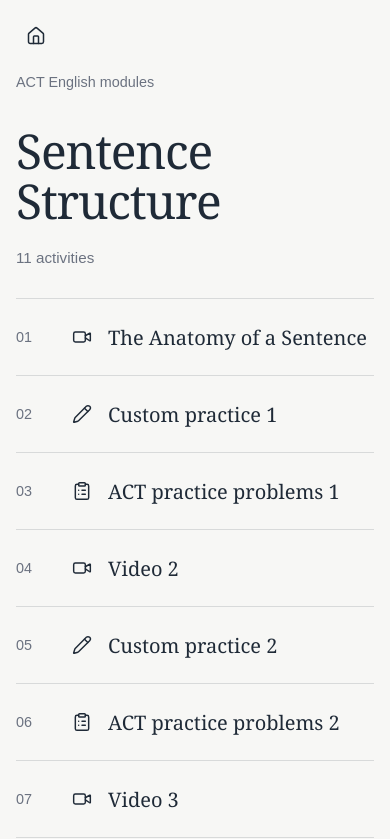
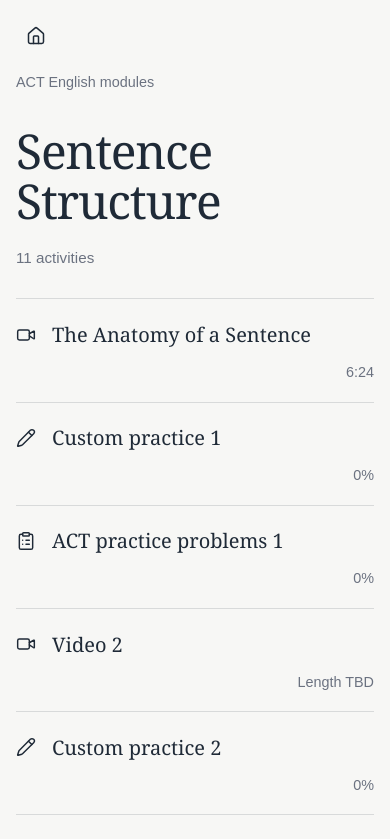
Before and after one commit to matt-mcwilliams/act-software-course, a Next.js app: page /courses/act-english/modules/english-module-1 in a window 390 px wide. Shown: the top 839 px of the page. Built offline with nearby package versions, Linux system fonts and the light colour scheme.

Commit message:
Show activity durations and practice percentages

```diff
--- a/src/app/courses/[courseId]/modules/[moduleId]/page.tsx
+++ b/src/app/courses/[courseId]/modules/[moduleId]/page.tsx
@@ -49,21 +49,24 @@
 }) {
   const activityType = activityTypes[atom.type];
   const ActivityIcon = activityType.icon;
+  const helper = atom.type === "video"
+    ? atom.durationSeconds === undefined
+      ? "Length TBD"
+      : `${Math.floor(atom.durationSeconds / 60)}:${String(atom.durationSeconds % 60).padStart(2, "0")}`
+    : `${atom.masteryPercent ?? 0}%`;
   const entry = (
     <>
-      <span className="atom-position" aria-hidden="true">
-        {String(atom.order).padStart(2, "0")}
-      </span>
       <span className="atom-type" role="img" aria-label={activityType.label} title={activityType.label}>
         <ActivityIcon aria-hidden="true" size={20} strokeWidth={1.75} />
       </span>
       <span className="atom-title">{atom.title}</span>
+      <span className="atom-helper">{helper}</span>
     </>
   );
   const rowClassName = `atom-row${atom.type === "mastery-check" ? " atom-row--mastery" : ""}`;
 
   return (
-    <li className={rowClassName} value={atom.order}>
+    <li className={rowClassName}>
       {atom.availability === "published" ? (
         <Link
           className="atom-link atom-row-content"
--- a/src/app/globals.css
+++ b/src/app/globals.css
@@ -330,8 +330,7 @@
   border-bottom: 1px solid var(--color-border-subtle);
 }
 
-.module-number,
-.atom-position {
+.module-number {
   color: var(--color-muted);
   font-family: var(--font-ui);
   font-size: 0.9rem;
@@ -365,7 +364,7 @@
 
 .atom-row-content {
   display: grid;
-  grid-template-columns: 3.25rem 1.25rem minmax(0, 1fr);
+  grid-template-columns: 1.25rem minmax(0, 1fr) auto;
   align-items: center;
   gap: var(--space-6);
   min-height: 4.75rem;
@@ -382,6 +381,13 @@
 .atom-title {
   font-size: clamp(1.25rem, 2vw, 1.45rem);
   line-height: 1.35;
+}
+
+.atom-helper {
+  color: var(--color-muted);
+  font-family: var(--font-ui);
+  font-size: 0.9rem;
+  white-space: nowrap;
 }
 
 .atom-row--mastery .atom-title {
@@ -439,8 +445,13 @@
   }
 
   .atom-row-content {
-    grid-template-columns: 2.5rem 1.25rem minmax(0, 1fr);
+    grid-template-columns: 1.25rem minmax(0, 1fr) auto;
     gap: var(--space-4);
+  }
+
+  .atom-helper {
+    grid-column: 2 / -1;
+    justify-self: end;
   }
 }
 
--- a/src/data/course-catalog.ts
+++ b/src/data/course-catalog.ts
@@ -13,6 +13,8 @@
   title: string;
   availability: AtomAvailability;
   muxPlaybackId?: string;
+  durationSeconds?: number;
+  masteryPercent?: number;
   summary?: string[];
 };
 
@@ -59,6 +61,7 @@
             title: "The Anatomy of a Sentence",
             availability: "published",
             muxPlaybackId: "f5ZyKLBkU3EtwnLc02sLNWXBSEIBz1xN7oZd5Fj24eLI",
+            durationSeconds: 384,
             summary: [
               "What makes a sentence complete? In this first ACT English lesson, you'll learn to identify a sentence's subject and main verb, recognize fragments, and find the core structure even when a sentence includes extra detail. We'll look at how -ing forms and relative clauses beginning with words like “that” or “who” can make a group of words seem complete when it's still missing a main-clause verb.",
               "Through short examples, practice sentences, and an ACT question, you'll build a practical method for checking sentence completeness and eliminating answer choices that leave a fragment. This foundation will prepare you for the next lesson: joining complete sentences correctly.",
```
